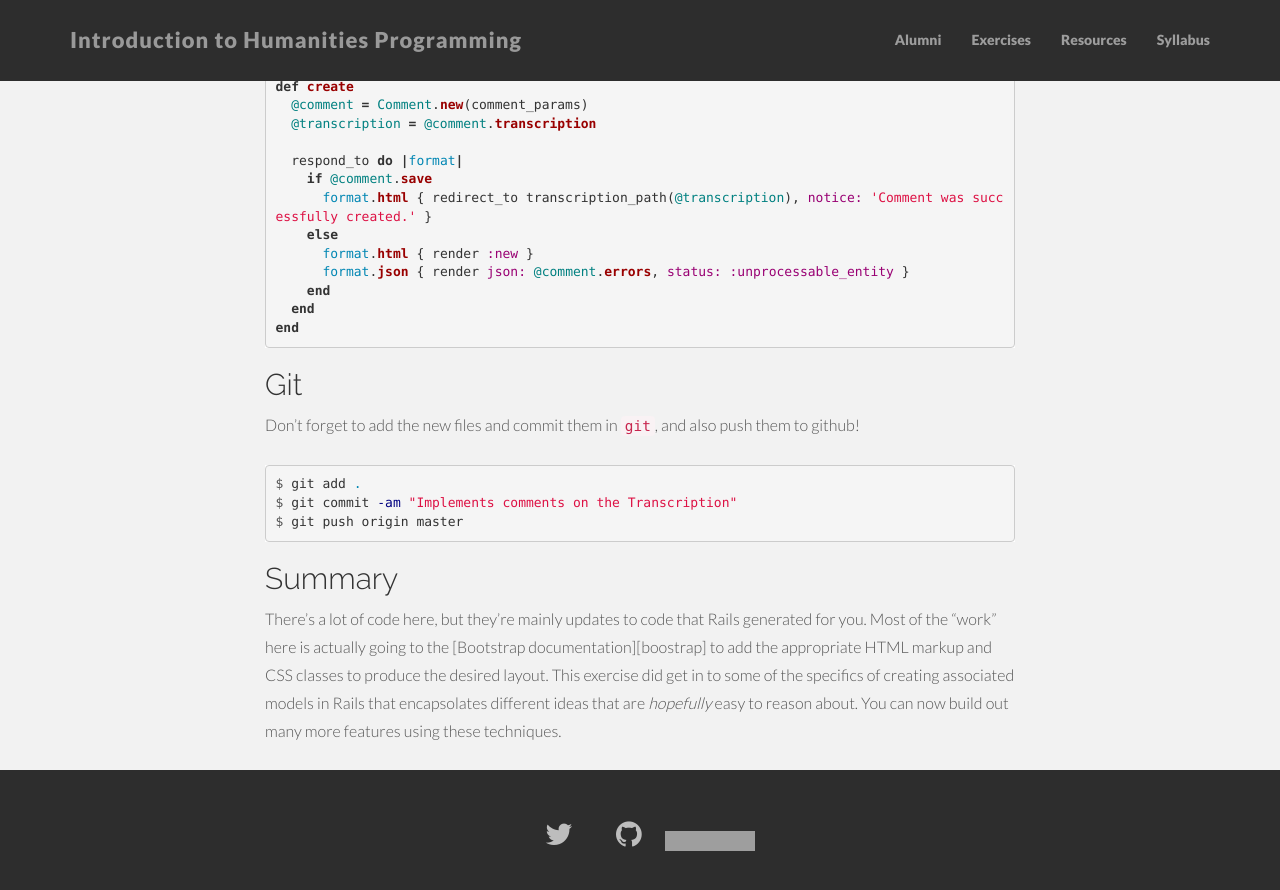
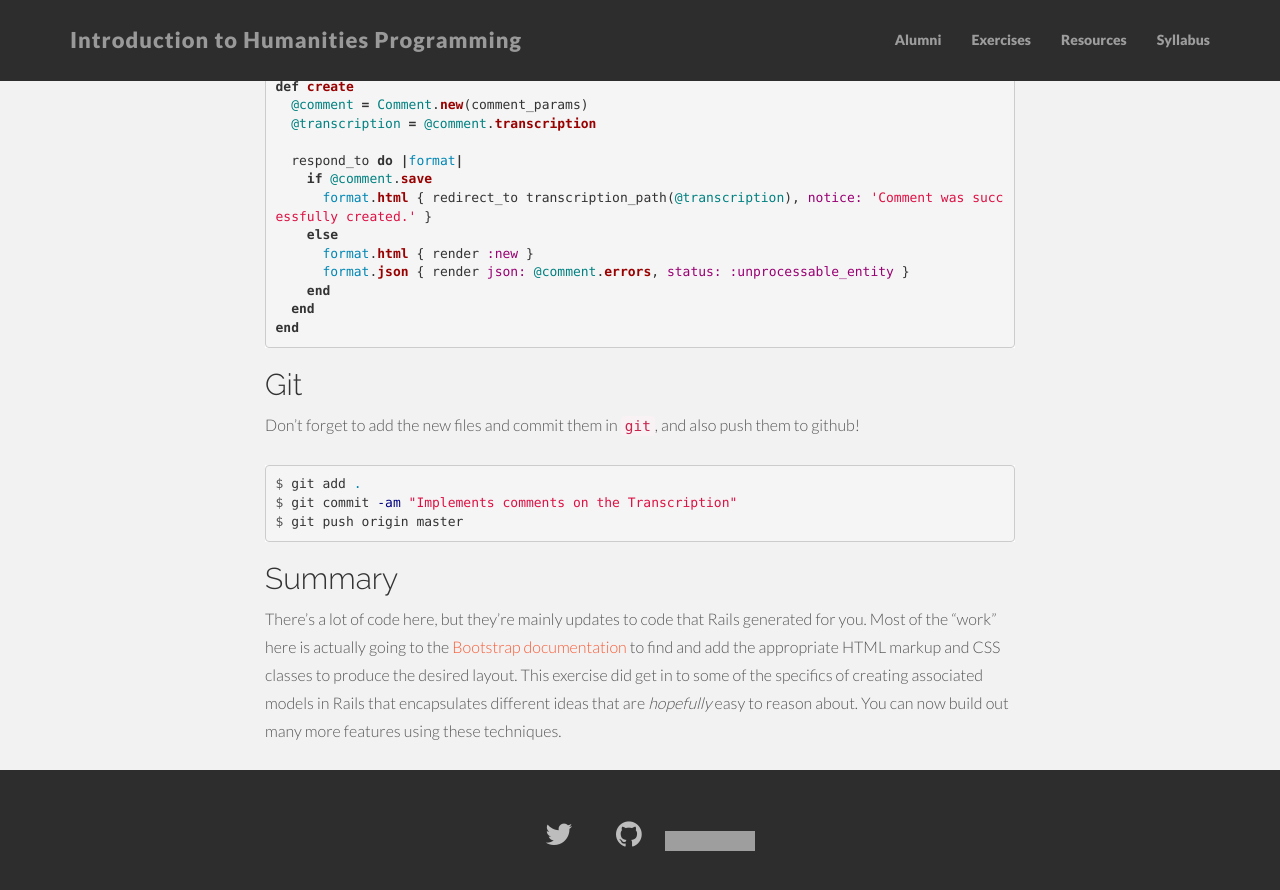
Before and after one commit to humanitiesprogramming/humanitiesprogramming.github.io, a Jekyll site: the page built from exercise-rails10.md, in a window 1280 px wide and 900 px high, scrolled down 3109 px. Shown: the top 890 px of the window. Built offline with Jekyll 4.4.1, drawn with Linux system fonts in a browser that asks for light colours; nearby versions of some CDN libraries; some of the changed text lies outside the part shown; grey boxes are pictures that could not be loaded.

Commit message:
Update spelling

```diff
--- a/exercise-rails10.md
+++ b/exercise-rails10.md
@@ -190,11 +190,11 @@ $ git push origin master
 
 There's a lot of code here, but they're mainly updates to code that Rails
 generated for you. Most of the "work" here is actually going to the [Bootstrap
-documentation][boostrap] to add the appropriate HTML markup and CSS classes to
-produce the desired layout. This exercise did get in to some of the specifics
-of creating associated models in Rails that encapsolates different ideas that
-are *hopefully* easy to reason about. You can now build out many more features
-using these techniques.
+documentation][bootstrap] to find and add the appropriate HTML markup and CSS
+classes to produce the desired layout. This exercise did get in to some of the
+specifics of creating associated models in Rails that encapsulates different
+ideas that are *hopefully* easy to reason about. You can now build out many
+more features using these techniques.
 
 
 
```
Also changed, not shown: other parts of exercise-rails10.md (+1 -1 lines).
